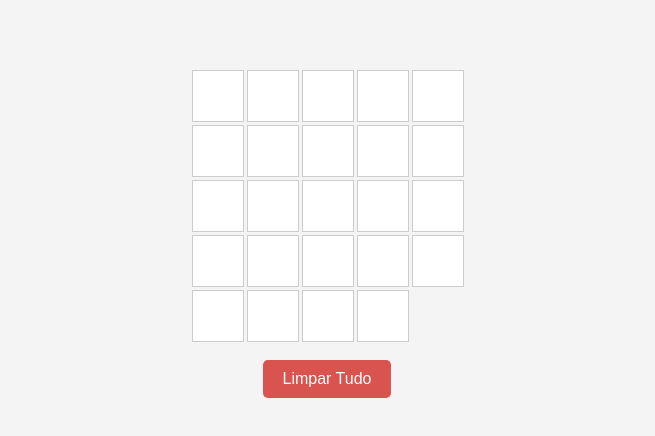
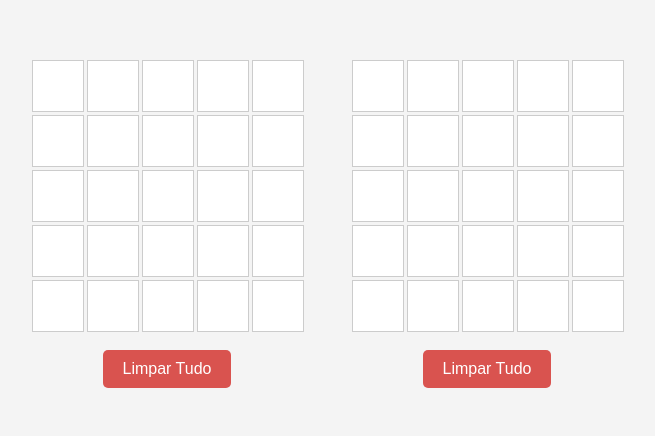
Before and after one commit to mpguchii/survior_2y_cardboardgame, a plain HTML site: page index.html in a window 1280 px wide. Shown: the part 166-602 px from the top of the page, without its empty margins (313-968 px from the left). Drawn offline with Linux system fonts and the light colour scheme.

Commit message:
Update index.html

```diff
--- a/index.html
+++ b/index.html
@@ -3,7 +3,7 @@
 <head>
     <meta charset="UTF-8">
     <meta name="viewport" content="width=device-width, initial-scale=1.0">
-    <title>Board 5x5 com Sobreviventes</title>
+    <title>Dois Boards 5x5 com Sobreviventes</title>
     <style>
         body {
             font-family: Arial, sans-serif;
@@ -14,6 +14,17 @@
             height: 100vh;
             margin: 0;
             background-color: #f4f4f4;
+        }
+        .boards-container {
+            display: flex;
+            justify-content: center;
+            gap: 50px;
+            margin-bottom: 20px;
+        }
+        .board-container {
+            display: flex;
+            flex-direction: column;
+            align-items: center;
         }
         .board {
             display: grid;
@@ -81,8 +92,11 @@
 </head>
 <body>
 
+    <div class="boards-container">
+        <div class="board-container">
             <div class="board">
-        <!-- Quadrados do tabuleiro -->
+                <!-- Quadrados do primeiro tabuleiro -->
+                <div class="cell"></div>
                 <div class="cell"></div>
                 <div class="cell"></div>
                 <div class="cell"></div>
@@ -108,8 +122,41 @@
                 <div class="cell"></div>
                 <div class="cell"></div>
             </div>
+            <button class="clear-btn">Limpar Tudo</button>
+        </div>
 
+        <div class="board-container">
+            <div class="board">
+                <!-- Quadrados do segundo tabuleiro -->
+                <div class="cell"></div>
+                <div class="cell"></div>
+                <div class="cell"></div>
+                <div class="cell"></div>
+                <div class="cell"></div>
+                <div class="cell"></div>
+                <div class="cell"></div>
+                <div class="cell"></div>
+                <div class="cell"></div>
+                <div class="cell"></div>
+                <div class="cell"></div>
+                <div class="cell"></div>
+                <div class="cell"></div>
+                <div class="cell"></div>
+                <div class="cell"></div>
+                <div class="cell"></div>
+                <div class="cell"></div>
+                <div class="cell"></div>
+                <div class="cell"></div>
+                <div class="cell"></div>
+                <div class="cell"></div>
+                <div class="cell"></div>
+                <div class="cell"></div>
+                <div class="cell"></div>
+                <div class="cell"></div>
+            </div>
             <button class="clear-btn">Limpar Tudo</button>
+        </div>
+    </div>
 
     <div class="overlay"></div>
     <div class="popup">
@@ -182,10 +229,13 @@
         });
 
         // Limpa todos os quadrados
-        document.querySelector('.clear-btn').addEventListener('click', function() {
-            document.querySelectorAll('.cell').forEach(cell => {
+        document.querySelectorAll('.clear-btn').forEach(button => {
+            button.addEventListener('click', function() {
+                const board = this.previousElementSibling;
+                board.querySelectorAll('.cell').forEach(cell => {
                     cell.innerHTML = "";
                     cell.classList.remove('highlighted');
+                });
             });
         });
     </script>
```
Lines whose indentation alone changed are shown as unchanged.
